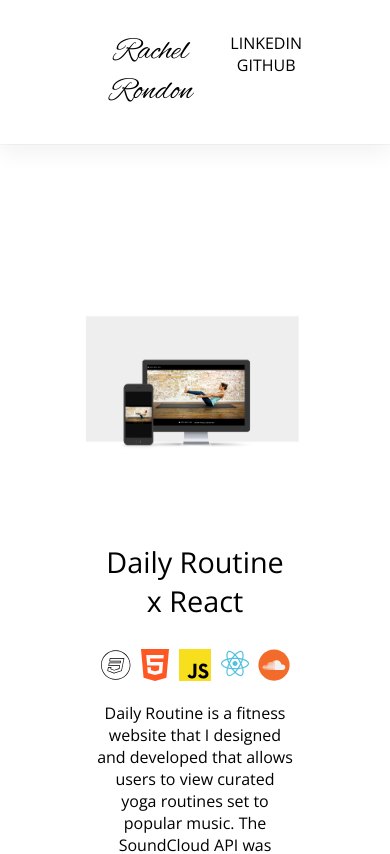
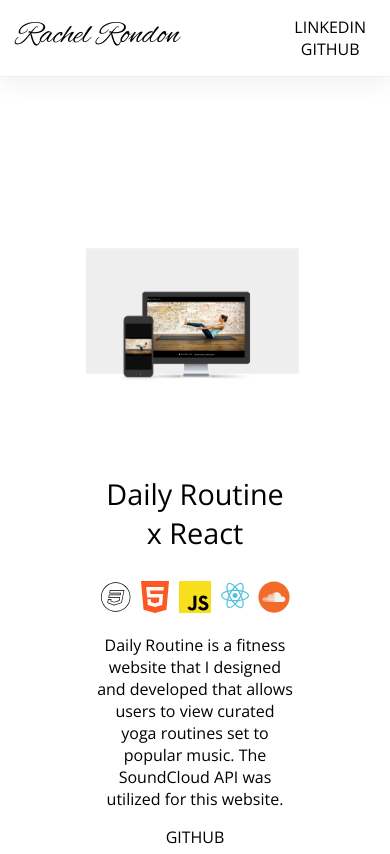
Before and after one commit to rachelrondon/website, a React (Create React App) app: page / in a window 390 px wide. Shown: the top 854 px of the page. Built offline with nearby package versions, Linux system fonts and the light colour scheme; a web font is replaced by a local one.

Commit message:
mobile update

```diff
--- a/src/App.css
+++ b/src/App.css
@@ -108,3 +108,9 @@
     flex-direction: row;
   }
 }
+
+@media only screen and (max-width: 768px) {
+  .nav {
+    padding: 1rem;
+  }
+}
```
